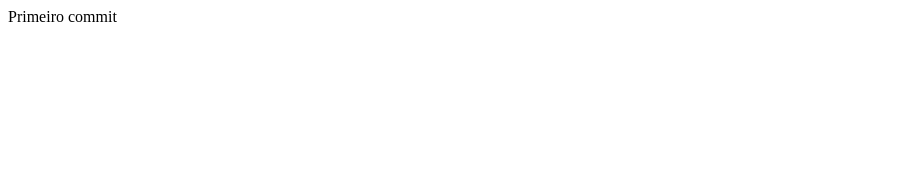
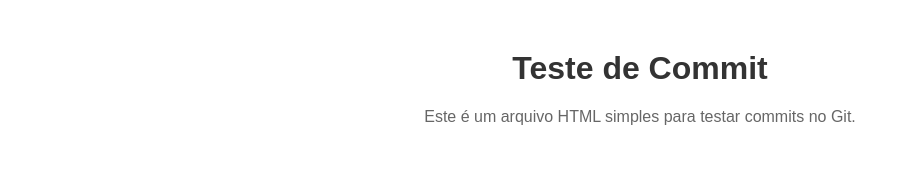
Before and after one commit to RafaelSelvagio/ReactNative-PrimeiroApp, a plain HTML site: page index.html in a window 1280 px wide. Shown: the whole page, without its empty margins (0-910 px from the left). Drawn offline with Linux system fonts and the light colour scheme.

Commit message:
Segundo commit

```diff
--- a/index.html
+++ b/index.html
@@ -1 +1,25 @@
-Primeiro commit
+<!DOCTYPE html>
+<html lang="en">
+<head>
+    <meta charset="UTF-8">
+    <meta name="viewport" content="width=device-width, initial-scale=1.0">
+    <title>Teste de Commit</title>
+    <style>
+        body {
+            font-family: Arial, sans-serif;
+            text-align: center;
+            margin: 50px;
+        }
+        h1 {
+            color: #333;
+        }
+        p {
+            color: #666;
+        }
+    </style>
+</head>
+<body>
+    <h1>Teste de Commit</h1>
+    <p>Este é um arquivo HTML simples para testar commits no Git.</p>
+</body>
+</html>
```
